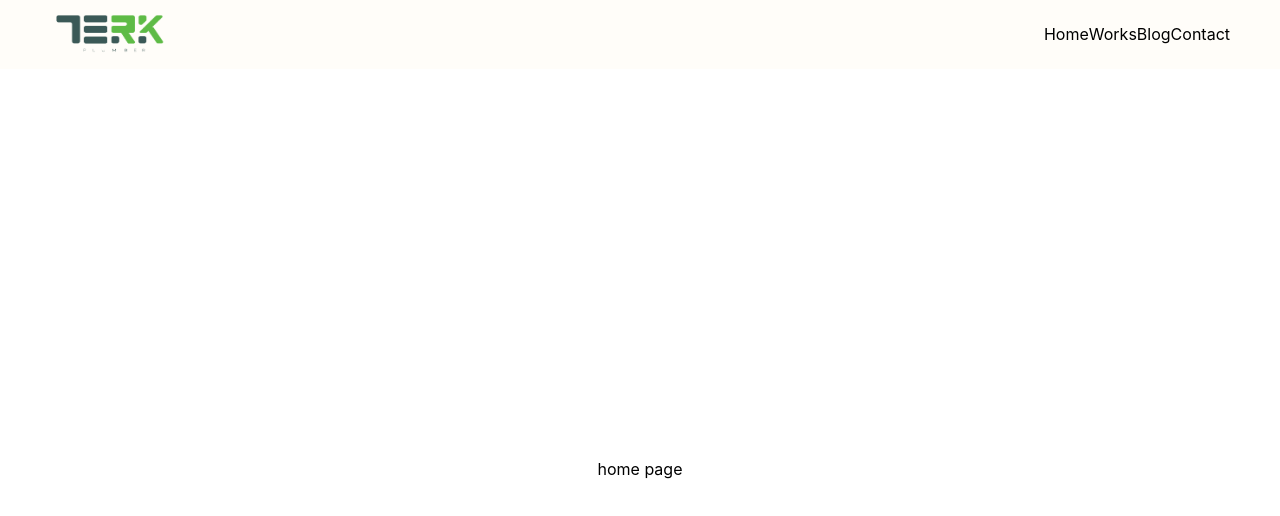
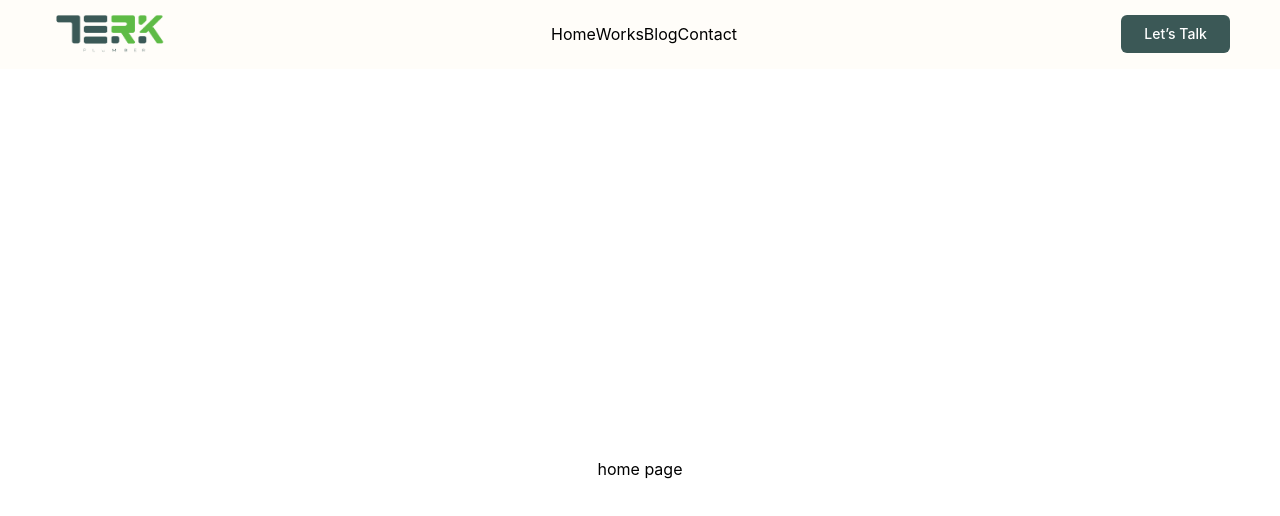
Before and after one commit to rkterungwa16/terkplumber, a Next.js app: page / in a window 1280 px wide. Shown: the top 516 px of the page. Built offline with nearby package versions, Linux system fonts and the light colour scheme.

Commit message:
modify button component

```diff
--- a/src/components/Button/index.tsx
+++ b/src/components/Button/index.tsx
@@ -22,10 +22,10 @@ export interface ButtonProps
   color?: ButtonColor;
   size?: ButtonSize;
   variant?: ButtonVariant;
-  colorClassNames: { [color: string]: string };
-  sizeClassNames: { [size: string]: string };
-  variantClassNames: { [size: string]: string };
-  disabledClassName: string;
+  colorClassNames?: { [color: string]: string };
+  sizeClassNames?: { [size: string]: string };
+  variantClassNames?: { [size: string]: string };
+  disabledClassName?: string;
   href?: string;
   dataId?: string;
   disabled?: boolean;
@@ -57,9 +57,9 @@ export const Button = forwardRef<
     const colorClass = colorClassNames[color] ? [colorClassNames[color]] : [];
     const sizeClass = sizeClassNames[size] ? [sizeClassNames[size]] : [];
     const variantClass = variantClassNames[variant]
-      ? [sizeClassNames[size]]
+      ? [variantClassNames[variant]]
       : [];
-    const disableClass = disabledClassName ? [disabledClassName] : [];
+    const disableClass = disabled ? [disabledClassName] : [];
     const classes = cx(styles.BaseButton, className, [
       ...colorClass,
       ...sizeClass,
@@ -67,10 +67,12 @@ export const Button = forwardRef<
       ...disableClass,
     ]);
 
+    console.log('variant class', variantClass);
     if (typeof href !== "undefined") {
       const anchorRef = ref as ForwardedRef<HTMLAnchorElement>;
       return (
         <CustomLink
+          href={href}
           component={Link}
           // ref={anchorRef}
           className={classes}
--- /dev/null
+++ b/src/components/Button/styles.module.css
@@ -0,0 +1,70 @@
+.ButtonSize--xs {
+  min-width: 5.375rem;
+  min-height: 1.5rem;
+  font-size: 0.75rem;
+  font-weight: 500;
+  line-height: 1rem;
+}
+.ButtonSize--sm {
+  min-width: 6.3125rem;
+  min-height: 2.125rem;
+  font-size: 0.875rem;
+  font-weight: 500;
+  line-height: 1.25rem;
+}
+.ButtonSize--base {
+  min-width: 6.8125rem;
+  min-height: 2.375rem;
+  font-weight: 500;
+  font-size: 1rem;
+  line-height: 1.5rem;
+}
+.ButtonSize--l {
+  min-width: 7.5rem;
+  min-height: 2.625rem;
+  font-size: 1rem;
+  line-height: 1.5rem;
+}
+
+.ButtonSize--xl {
+  min-width: 8.5rem;
+  min-height: 3.125rem;
+  font-weight: 500;
+  font-size: 1rem;
+  line-height: 1.5rem;
+}
+
+.Button--disabled {
+  opacity: 0.5;
+}
+
+.Button--default {
+  color: var(--white);
+  background: var(--dark-grey);
+}
+
+.Button--default:hover {
+  opacity: 0.6;
+}
+
+.Button--primary {
+  background: var(--dark-green);
+  color: var(--white);
+}
+
+.Button--primary:hover {
+  opacity: 0.6;
+}
+
+.Button--standard {
+  display: flex;
+  align-items: center;
+  justify-content: center;
+  border-radius: 0.375rem;
+  padding-left: 1rem;
+  padding-right: 1rem;
+  padding-top: 0.5rem;
+  padding-bottom: 0.5rem;
+  font-size: 0.875rem;
+  line-height: 1.25rem;
+}
--- a/src/components/Page-Header/index.tsx
+++ b/src/components/Page-Header/index.tsx
@@ -7,6 +7,8 @@ import styles from "./styles.module.css";
 
 import { HeaderNavs } from "./constants";
 import { CustomLink } from "@components/Link";
+import { Button } from "@components/Button";
+import { ButtonColor, ButtonVariant } from "@components/Button/constants";
 export const PageHeader = () => {
   return (
     <Header className={cx(styles.Page__header, "bg-milky-white")}>
@@ -22,6 +24,15 @@ export const PageHeader = () => {
           })}
         </NavList>
       </Nav>
+      <Nav>
+        <Button
+          href="/contact"
+          color={ButtonColor.PRIMARY}
+          variant={ButtonVariant.STANDARD}
+        >
+          Let’s Talk
+        </Button>
+      </Nav>
     </Header>
   );
 };
--- a/styles/globals.css
+++ b/styles/globals.css
@@ -24,7 +24,7 @@ html {
   --milky-white: #FFFDF9;
   --dark-green: #3B5856;
   --light-brown: #8F7F5F;
-  --dark-grey: #c5c5c5;
+  --dark-grey: #788189;
   --darker-grey: #999999;
 }
 
```
